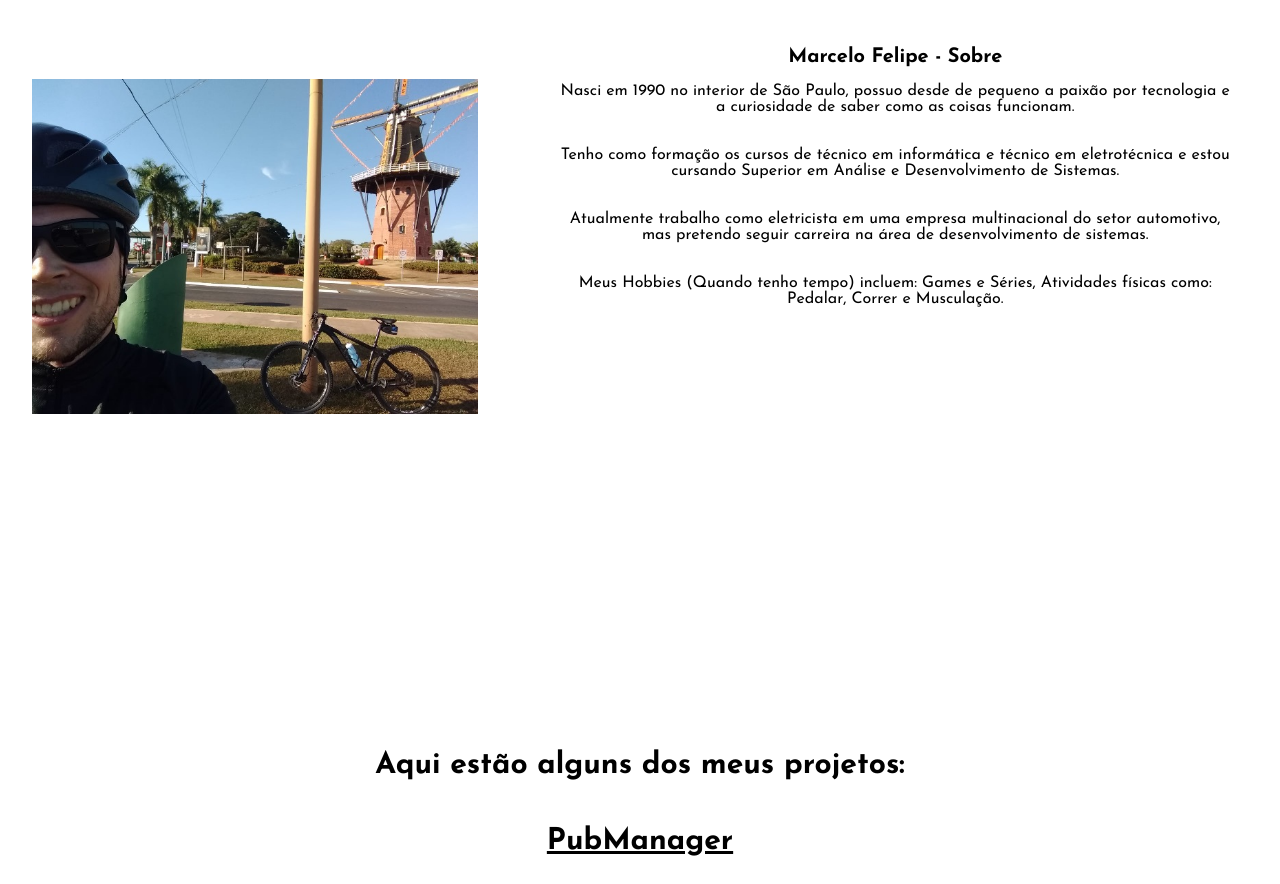
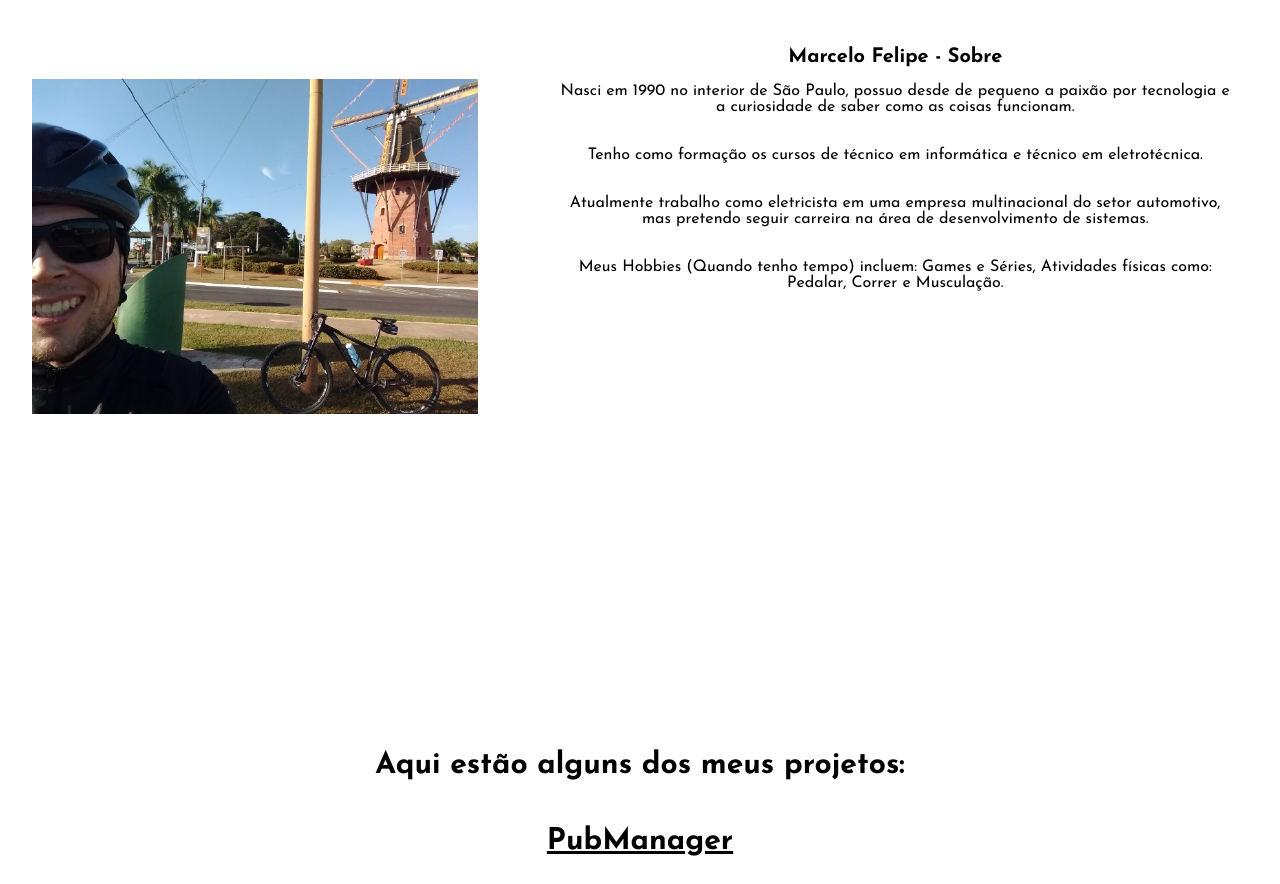
Before and after one commit to marcelo-belotto/portfolio, a plain HTML site: page index.html in a window 1280 px wide. Shown: the part 880-1764 px from the top of the page. Drawn offline with nearby package versions, Linux system fonts and the light colour scheme.

Commit message:
Updated Informations

```diff
--- a/index.html
+++ b/index.html
@@ -54,7 +54,7 @@
     <div class="container__sobre">
     <h1 class="sobre__titulo">Marcelo Felipe - Sobre</h1>
       <p class="sobre__texto">Nasci em 1990 no interior de São Paulo, possuo desde de pequeno a paixão por tecnologia e a curiosidade de saber como as coisas funcionam.</p>
-      <p class="sobre__texto">Tenho como formação os cursos de técnico em informática e técnico em eletrotécnica e estou cursando Superior em Análise e Desenvolvimento de Sistemas.</p>
+      <p class="sobre__texto">Tenho como formação os cursos de técnico em informática e técnico em eletrotécnica.</p>
       <p class="sobre__texto">Atualmente trabalho como eletricista em uma empresa multinacional do setor automotivo, mas pretendo seguir carreira na área de desenvolvimento de sistemas.</p>
       <p class="sobre__texto">Meus Hobbies (Quando tenho tempo) incluem: Games e Séries, Atividades físicas como: Pedalar, Correr e Musculação.</p>
       </div>
```
